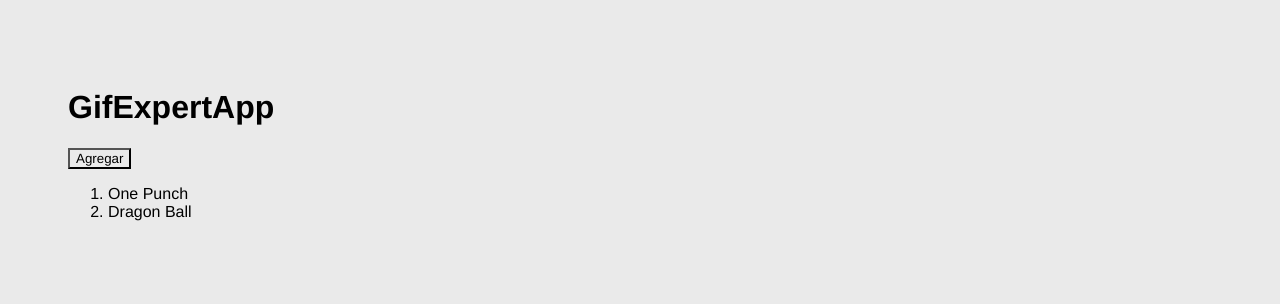
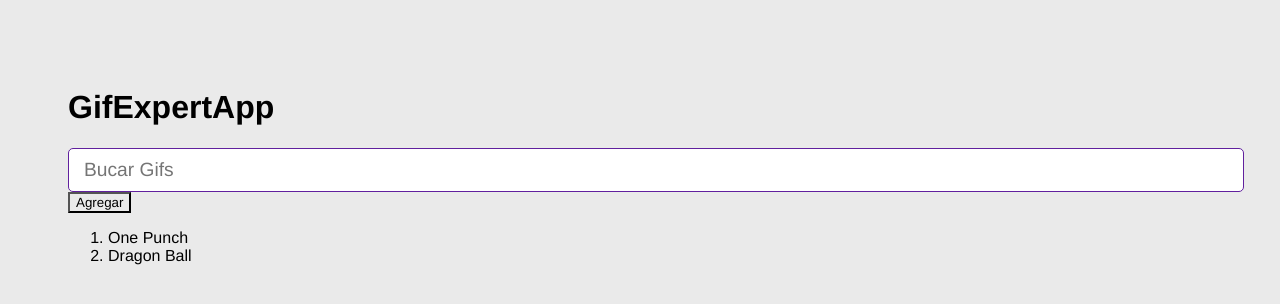
Before and after one commit to airarrazabald/ReactDeCeroAExperto, a React (Vite) app in the folder 04-gif-expert-app/: page / in a window 1280 px wide. Shown: the top 304 px of the page. Built offline with nearby package versions, Linux system fonts and the light colour scheme.

Commit message:
Validar que sean unicos los nombres

```diff
--- a/04-gif-expert-app/src/GifExpertApp.jsx
+++ b/04-gif-expert-app/src/GifExpertApp.jsx
@@ -1,13 +1,17 @@
-
 import { useState } from 'react';
+import { AddCategory } from './components/AddCategory';
 
 export const GifExpertApp = () => {
 
     const [categories, setCategories] = useState(['One Punch', 'Dragon Ball']);
 
-    const onAddCategory = () => setCategories( cat => [ ...cat,'KOF']);
+    const onAddCategory = ( newCategory ) => {
+        if(categories.find( c => c === newCategory)) return;
 
-    console.log(categories);
+        setCategories( cat => [newCategory, ...cat]);
+    }
+
+
 
     return (
         <>
@@ -15,6 +19,9 @@ export const GifExpertApp = () => {
             <h1>GifExpertApp</h1>
 
             {/* input */}
+            <AddCategory
+                onNewCategory = {(value) => onAddCategory(value) }
+            />
 
             {/* Listado de gifs*/}
             <button onClick={ onAddCategory } >Agregar</button>
--- /dev/null
+++ b/04-gif-expert-app/src/components/AddCategory.jsx
@@ -0,0 +1,32 @@
+import { useState } from "react"
+
+export const AddCategory = (  { onNewCategory } ) => {
+
+  const [inputValue, setInputValue ] =   useState('')
+
+  const onInputChange = ( { target } ) => {
+    setInputValue( target.value );
+  }
+
+  const onSubmit = (event) => {
+    event.preventDefault();
+
+    if( inputValue.trim().length <= 1 ) return;
+
+    onNewCategory(inputValue.trim());
+
+    setInputValue('');
+  }
+
+
+  return (
+    <form onSubmit={ onSubmit  }  >
+        <input
+            type="text"
+            placeholder="Bucar Gifs"
+            value={ inputValue }
+            onChange= { onInputChange }
+        />
+    </form>
+  )
+}
```
